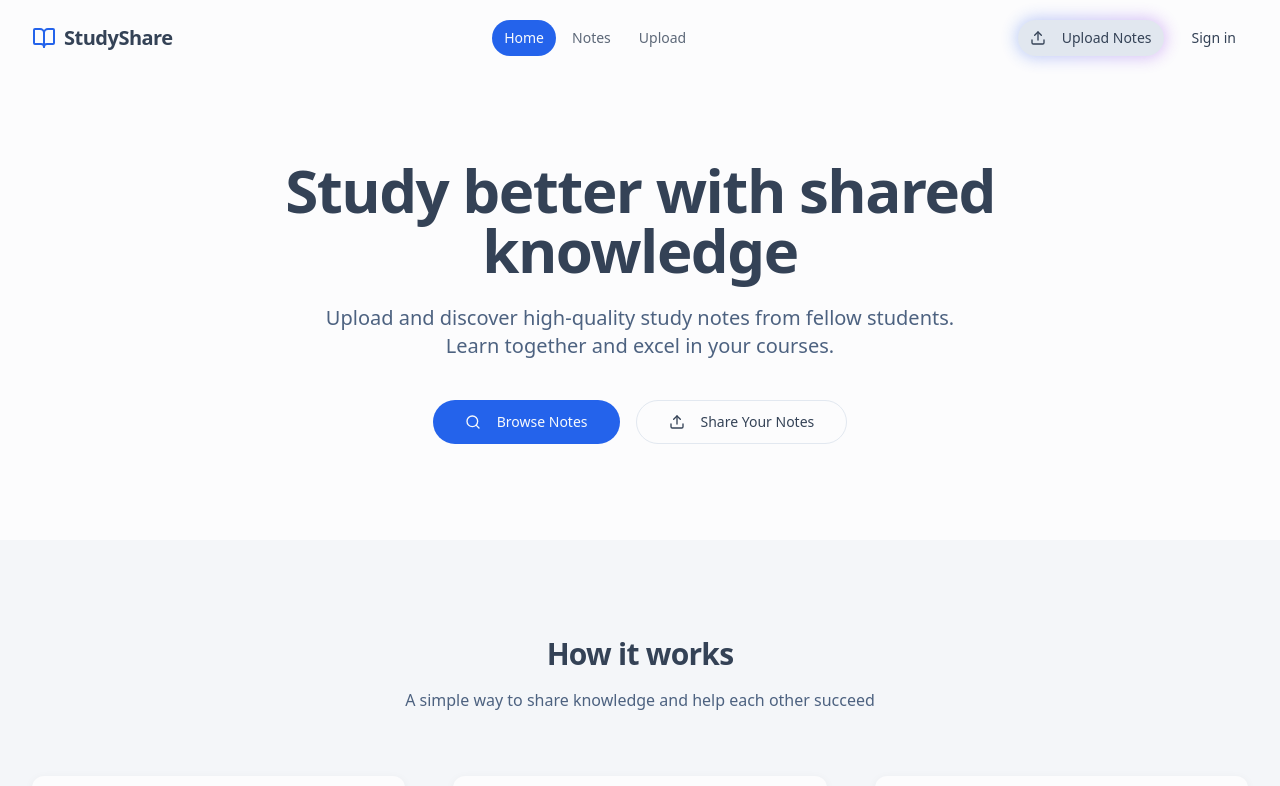
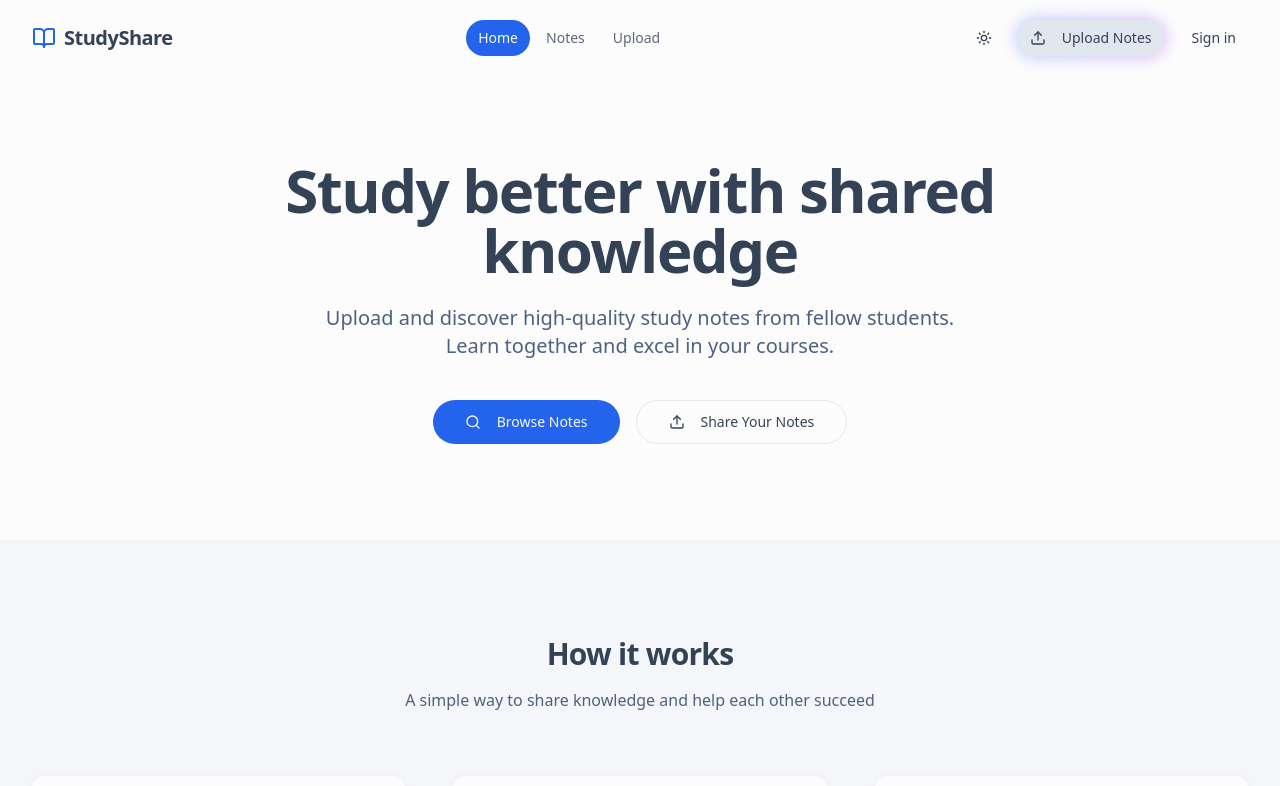
Before and after one commit to Harshit1607/study-share-collection, a React (Vite) app: page / in a window 1280 px wide. Shown: the top 786 px of the page. Built offline with nearby package versions, Linux system fonts and the light colour scheme.

Commit message:
Add dark mode toggle
Implement a dark mode toggle using next-themes.

```diff
--- a/src/App.tsx
+++ b/src/App.tsx
@@ -4,6 +4,7 @@ import { Toaster as Sonner } from "@/components/ui/sonner";
 import { TooltipProvider } from "@/components/ui/tooltip";
 import { QueryClient, QueryClientProvider } from "@tanstack/react-query";
 import { BrowserRouter, Routes, Route } from "react-router-dom";
+import { ThemeProvider } from "@/contexts/ThemeContext";
 import Index from "./pages/Index";
 import Login from "./pages/Login";
 import Signup from "./pages/Signup";
@@ -17,6 +18,7 @@ const queryClient = new QueryClient();
 
 const App = () => (
   <QueryClientProvider client={queryClient}>
+    <ThemeProvider>
       <TooltipProvider>
         <Toaster />
         <Sonner />
@@ -33,6 +35,7 @@ const App = () => (
           </Routes>
         </BrowserRouter>
       </TooltipProvider>
+    </ThemeProvider>
   </QueryClientProvider>
 );
 
--- a/src/components/layout/Navbar.tsx
+++ b/src/components/layout/Navbar.tsx
@@ -13,6 +13,7 @@ import {
 import { cn } from "@/lib/utils";
 import { fetchCurrentUser } from "@/utils/api";
 import { User as UserType } from "@/types";
+import { ThemeToggle } from "@/components/ui/theme-toggle";
 
 const Navbar = () => {
   const [isScrolled, setIsScrolled] = useState(false);
@@ -92,6 +93,8 @@ const Navbar = () => {
 
         {/* Desktop Auth Buttons / User Menu */}
         <div className="hidden md:flex items-center space-x-4">
+          <ThemeToggle />
+
           <div className="relative group">
             <div className="absolute -inset-0.5 bg-gradient-to-r from-primary to-purple-600 rounded-full blur opacity-30 group-hover:opacity-100 transition duration-300"></div>
             <Button
@@ -172,6 +175,11 @@ const Navbar = () => {
             Upload Notes
           </Link>
 
+          <div className="flex items-center py-2 border-b border-border/50">
+            <ThemeToggle />
+            <span className="ml-3 text-sm">Toggle theme</span>
+          </div>
+
           {currentUser ? (
             <Link
               to="/profile"
--- /dev/null
+++ b/src/components/ui/theme-toggle.tsx
@@ -0,0 +1,24 @@
+
+import * as React from "react"
+import { Moon, Sun } from "lucide-react"
+
+import { Button } from "@/components/ui/button"
+import { useTheme } from "@/contexts/ThemeContext"
+import { Toggle } from "@/components/ui/toggle"
+
+export function ThemeToggle() {
+  const { theme, toggleTheme } = useTheme()
+
+  return (
+    <Button
+      variant="ghost"
+      size="sm"
+      className="relative rounded-full w-9 p-0 h-9"
+      onClick={toggleTheme}
+    >
+      <Sun className={`h-4 w-4 transition-all ${theme === 'dark' ? 'opacity-0 scale-0' : 'opacity-100 scale-100'}`} />
+      <Moon className={`absolute h-4 w-4 transition-all ${theme === 'dark' ? 'opacity-100 scale-100' : 'opacity-0 scale-0'}`} />
+      <span className="sr-only">Toggle theme</span>
+    </Button>
+  )
+}
--- /dev/null
+++ b/src/contexts/ThemeContext.tsx
@@ -0,0 +1,50 @@
+
+import React, { createContext, useState, useEffect, useContext } from 'react';
+
+type Theme = 'light' | 'dark';
+
+interface ThemeContextType {
+  theme: Theme;
+  toggleTheme: () => void;
+}
+
+const ThemeContext = createContext<ThemeContextType | undefined>(undefined);
+
+export const ThemeProvider = ({ children }: { children: React.ReactNode }) => {
+  const [theme, setTheme] = useState<Theme>(() => {
+    // Check for saved theme preference or system preference
+    const savedTheme = localStorage.getItem('theme');
+    if (savedTheme === 'dark' || savedTheme === 'light') {
+      return savedTheme;
+    }
+    // Use media query for system preference
+    return window.matchMedia('(prefers-color-scheme: dark)').matches ? 'dark' : 'light';
+  });
+
+  useEffect(() => {
+    // Apply theme to document
+    const root = window.document.documentElement;
+    root.classList.remove('light', 'dark');
+    root.classList.add(theme);
+    // Save to localStorage
+    localStorage.setItem('theme', theme);
+  }, [theme]);
+
+  const toggleTheme = () => {
+    setTheme(prevTheme => (prevTheme === 'light' ? 'dark' : 'light'));
+  };
+
+  return (
+    <ThemeContext.Provider value={{ theme, toggleTheme }}>
+      {children}
+    </ThemeContext.Provider>
+  );
+};
+
+export const useTheme = (): ThemeContextType => {
+  const context = useContext(ThemeContext);
+  if (context === undefined) {
+    throw new Error('useTheme must be used within a ThemeProvider');
+  }
+  return context;
+};
```
Lines whose indentation alone changed are shown as unchanged.
